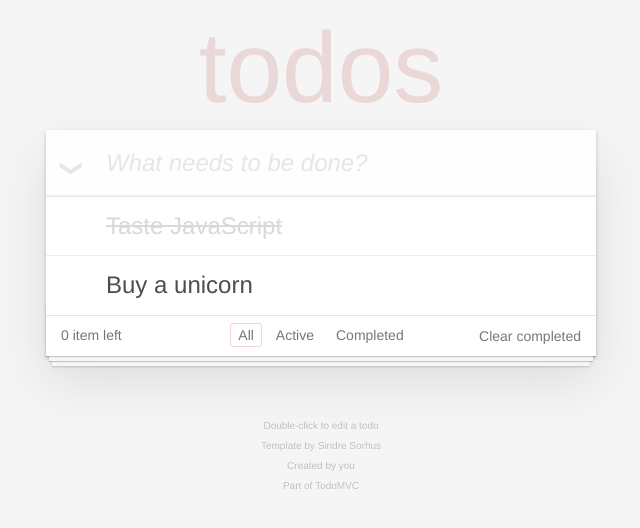
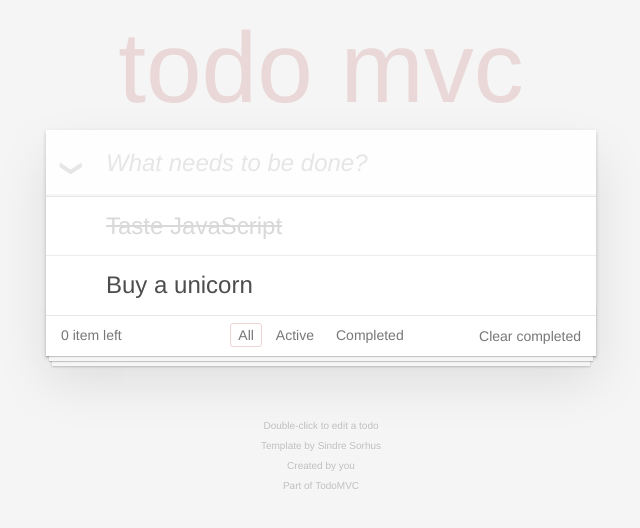
Before and after one commit to hsuanliao/angular-todomvc, an Angular app: page / in a window 1280 px wide. Shown: the top 528 px of the page, without its empty margins (319-959 px from the left). Built offline with nearby package versions, Linux system fonts and the light colour scheme.

Commit message:
1. 建立Component => 建立 title component

```diff
--- a/src/app/app.component.html
+++ b/src/app/app.component.html
@@ -1,6 +1,6 @@
 <section class="todoapp">
   <header class="header">
-    <h1>todos</h1>
+    <app-title></app-title>
     <input class="new-todo" placeholder="What needs to be done?" autofocus>
   </header>
   <!-- This section should be hidden by default and shown when there are todos -->
--- a/src/app/app.module.ts
+++ b/src/app/app.module.ts
@@ -2,10 +2,12 @@ import { BrowserModule } from '@angular/platform-browser';
 import { NgModule } from '@angular/core';
 
 import { AppComponent } from './app.component';
+import { TitleComponent } from './title/title.component';
 
 @NgModule({
   declarations: [
-    AppComponent
+    AppComponent,
+    TitleComponent
   ],
   imports: [
     BrowserModule
--- /dev/null
+++ b/src/app/title/title.component.html
@@ -0,0 +1 @@
+<h1>todo mvc</h1>
--- /dev/null
+++ b/src/app/title/title.component.ts
@@ -0,0 +1,15 @@
+import { Component, OnInit } from '@angular/core';
+
+@Component({
+  selector: 'app-title',
+  templateUrl: './title.component.html',
+  styleUrls: ['./title.component.css']
+})
+export class TitleComponent implements OnInit {
+
+  constructor() { }
+
+  ngOnInit() {
+  }
+
+}
```
Also changed, not shown: src/app/title/title.component.css (added), 1 other file (tests, documents, lock files or other folders).
